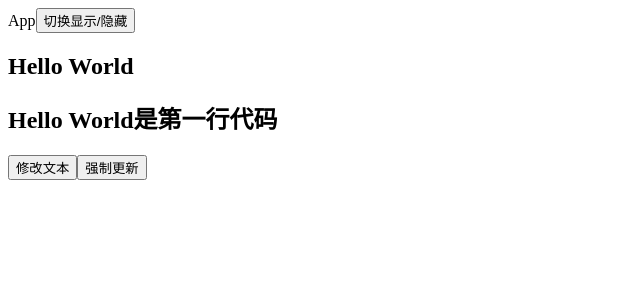
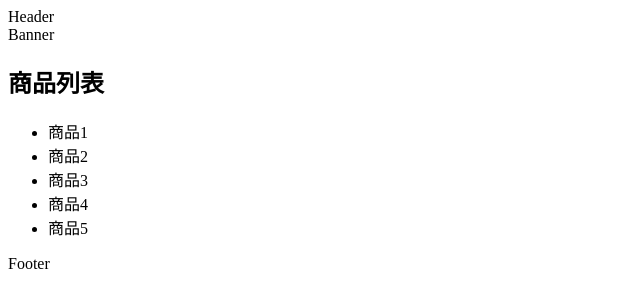
Before and after one commit to hbm1985/TKMWeb, a React (Create React App) app in the folder 08_React/code/03_react_components/: page / in a window 1280 px wide. Shown: the top 308 px of the page, without its empty margins (0-640 px from the left). Built offline with nearby package versions, Linux system fonts and the light colour scheme.

Commit message:
React组件化_组件的拆分和嵌套关系

```diff
--- /dev/null
+++ b/08_React/code/03_react_components/src/03_组件开发的嵌套关系/App.jsx
@@ -0,0 +1,41 @@
+/*
+  认识组件的嵌套
+
+  组件之间存在嵌套关系：
+    在之前的案例中，我们只是创建了一个App组件
+    如果我们一个应用程序讲所有的逻辑都放在一个组件中，那么这个组件就会变得非常臃肿和难以维护
+    所以组件化的核心思想应该是对组件进行拆分，拆分成一个个小的组件
+    再将这些组件组合嵌套在一起，最终形成我们的应用程序
+
+  App
+    Header
+    Main
+      Banner
+      ProductList
+    Footer
+
+  上面的嵌套逻辑如下，它们存在如下关系：
+    App组件时Header、Main、Footer组件的父组件
+    Main组件时Banner、ProductList组件的父组件
+ */
+
+import React, { Component } from "react"
+import Header from "./components/Header"
+import Main from "./components/Main"
+import Footer from "./components/Footer"
+
+class App extends Component {
+  render() {
+    return (
+      <div>
+        {/* 注意：如果此处写成header，则React会认为是HTML的元素 */}
+        {/* React区分HTML元素与组件：首字母是否大写 */}
+        <Header />
+        <Main />
+        <Footer />
+      </div>
+    )
+  }
+}
+
+export default App
--- /dev/null
+++ b/08_React/code/03_react_components/src/03_组件开发的嵌套关系/components/Footer/index.jsx
@@ -0,0 +1,9 @@
+import React, { Component } from "react"
+
+export default class Footer extends Component {
+  render() {
+    return (
+      <div>Footer</div>
+    )
+  }
+}
--- /dev/null
+++ b/08_React/code/03_react_components/src/03_组件开发的嵌套关系/components/Header/index.jsx
@@ -0,0 +1,9 @@
+import React, { Component } from "react"
+
+export default class Header extends Component {
+  render() {
+    return (
+      <div>Header</div>
+    )
+  }
+}
--- /dev/null
+++ b/08_React/code/03_react_components/src/03_组件开发的嵌套关系/components/Main/Banner/index.jsx
@@ -0,0 +1,9 @@
+import React, { Component } from "react"
+
+export default class Banner extends Component {
+  render() {
+    return (
+      <div>Banner</div>
+    )
+  }
+}
--- /dev/null
+++ b/08_React/code/03_react_components/src/03_组件开发的嵌套关系/components/Main/ProduclList/index.jsx
@@ -0,0 +1,18 @@
+import React, { Component } from "react"
+
+export default class ProductList extends Component {
+  render() {
+    return (
+      <div>
+        <h2>商品列表</h2>
+        <ul>
+          <li>商品1</li>
+          <li>商品2</li>
+          <li>商品3</li>
+          <li>商品4</li>
+          <li>商品5</li>
+        </ul>
+      </div>
+    )
+  }
+}
--- /dev/null
+++ b/08_React/code/03_react_components/src/03_组件开发的嵌套关系/components/Main/index.jsx
@@ -0,0 +1,14 @@
+import React, { Component } from "react"
+import Banner from "./Banner"
+import ProductList from "./ProduclList"
+
+export default class Main extends Component {
+  render() {
+    return (
+      <div>
+        <Banner />
+        <ProductList />
+      </div>
+    )
+  }
+}
--- a/08_React/code/03_react_components/src/index.js
+++ b/08_React/code/03_react_components/src/index.js
@@ -38,14 +38,15 @@
 
 import React from "react"
 import ReactDOM from "react-dom/client"
-import AppClass from "./01_类组件和函数组件/App_Class"
-import AppFunction from "./01_类组件和函数组件/App_Function"
-import App from "./02_组件生命周期函数/App"
+// import AppClass from "./01_类组件和函数组件/App_Class"
+// import AppFunction from "./01_类组件和函数组件/App_Function"
+// import App from "./02_组件生命周期函数/App"
+import App from "./03_组件开发的嵌套关系/App"
 
 const root = ReactDOM.createRoot(document.getElementById("root"))
 root.render(
   //  React.StrictMode在开发模式下，会干扰生命周期，因此先注释掉
-  // <React.StrictMode>
-  <App />
-  // </React.StrictMode>
+  <React.StrictMode>
+    <App />
+  </React.StrictMode>
 )
```
